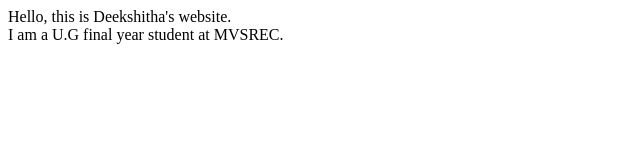
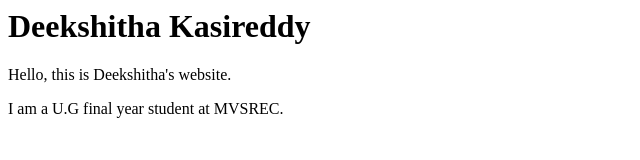
Before and after one commit to deekshithakasireddy/deekshithakasireddy.github.io, a plain HTML site: page index.html in a window 1280 px wide. Shown: the whole page, without its empty margins (0-640 px from the left). Drawn offline with Linux system fonts and the light colour scheme.

Commit message:
Update index.html

```diff
--- a/index.html
+++ b/index.html
@@ -1,2 +1,3 @@
-Hello, this is Deekshitha's website.<br>
-I am a U.G final year student at MVSREC.
+<h1> Deekshitha Kasireddy</h1>
+<p>Hello, this is Deekshitha's website.</p>
+<p>I am a U.G final year student at MVSREC.</p>
```
